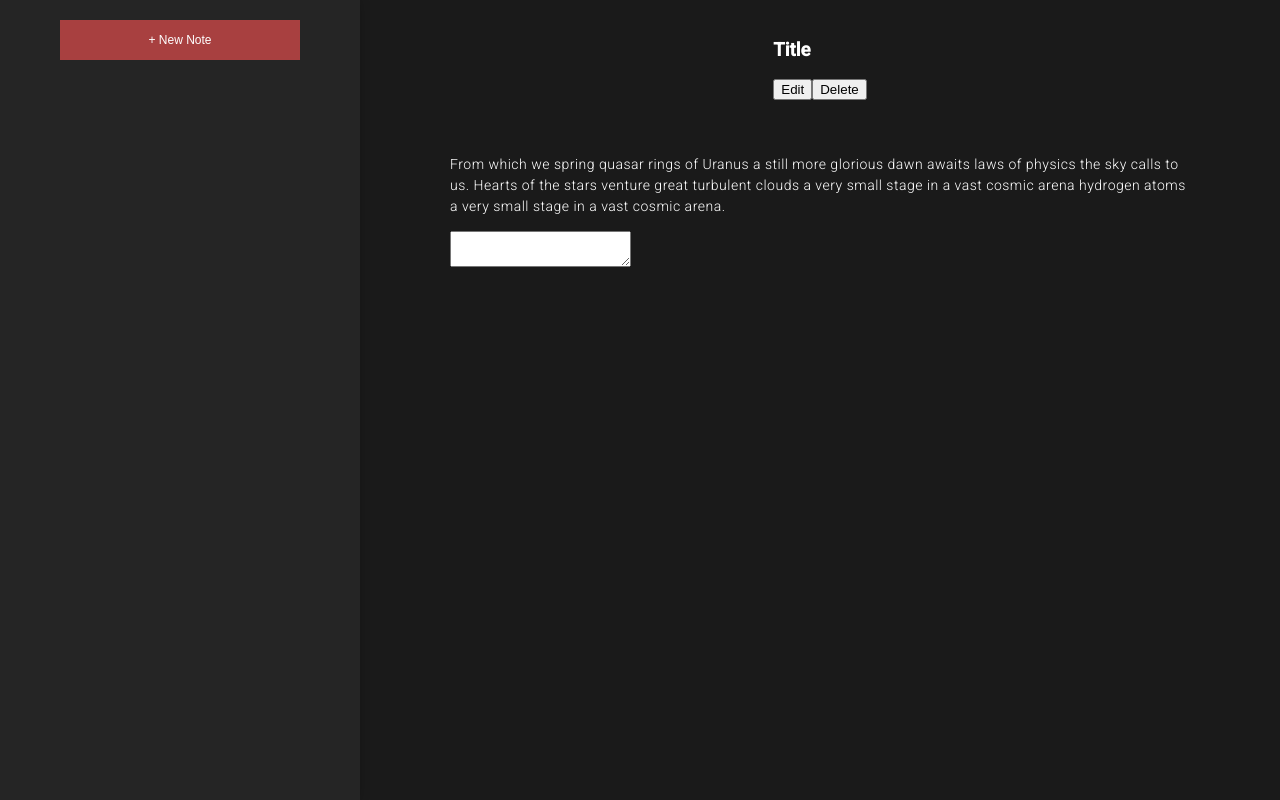
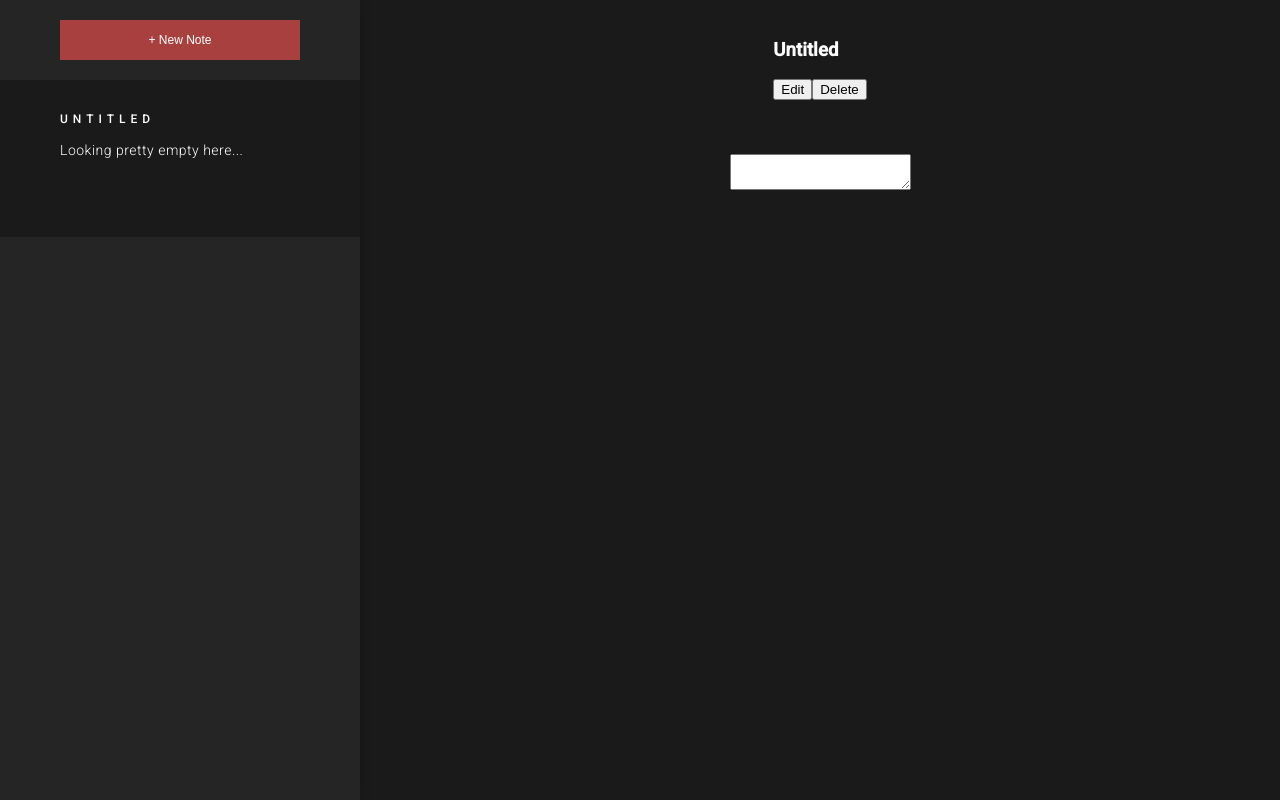
Before and after one commit to aklagoo/note-client, a React (Create React App) app: page / in a window 1280 px wide. Both pictures are taken after a click on the button "+ New Note". Built offline with nearby package versions, Linux system fonts and the light colour scheme.

Commit message:
Implemented updation and note addition

```diff
--- a/src/App.js
+++ b/src/App.js
@@ -21,8 +21,8 @@ function App() {
       preview: '',
       text: '',
     }]);
+    setIndex(index + 1);
     setEditing(true);
-    setIndex(index + 1);
   };
 
   /* Update note. */
@@ -67,7 +67,7 @@ function App() {
         addNewNote={addNewNote}
       />
       <Editor
-        note={index>0 ? notes[index]:{}}
+        note={index > -1? notes[index]: {}}
         index={index}
         editing={editing}
         updateNote={updateNote}
--- a/src/Editor.css
+++ b/src/Editor.css
@@ -6,4 +6,5 @@
   gap: 40px;
   background: #1A1A1A;
   color: white;
+  flex-grow: 1;
 }
--- a/src/Editor.js
+++ b/src/Editor.js
@@ -1,25 +1,27 @@
+import { createRef } from 'react';
 import './Editor.css';
 
-function Editor() {
+function Editor(props) {
+    let text = createRef();
+    if(props.index === -1)
+        return (<main className='Editor'>
+            <p>Add a note to get started.</p>
+        </main>)
+
     return (
         <main className='Editor'>
             <header className='EditorToolbar'>
-                <h3>Title</h3>
+                <h3>{props.note.title !== '' ? props.note.title: 'Untitled'}</h3>
                 <div className='EditorButtons'>
-                    <button>Edit</button>
+                    <button onClick={() => {props.updateNote(props.index, text.current.value)}}>Edit</button>
                     <button>Delete</button>
                 </div>
             </header>
             <article className='EditorContent'>
                 <div className='EditorHTML'>
-                    <p>
-                    From which we spring quasar rings of Uranus a still more glorious dawn awaits
-                    laws of physics the sky calls to us. Hearts of the stars venture great turbulent
-                    clouds a very small stage in a vast cosmic arena hydrogen atoms a very small stage
-                    in a vast cosmic arena.
-                    </p>
+                    <p></p>
                 </div>
-                <textarea className='EditorMDField'></textarea>
+                <textarea className='EditorMDField' ref={text} defaultValue={props.note.text}></textarea>
             </article>
         </main>
     );
--- a/src/Sidebar.css
+++ b/src/Sidebar.css
@@ -14,6 +14,7 @@
 
 .Note {
   padding: 20px 60px;
+  width: 240px;
   transition: ease-out 50ms;
 }
 .Note.Note-Selected {
--- a/src/Sidebar.js
+++ b/src/Sidebar.js
@@ -2,9 +2,9 @@ import './Sidebar.css';
 
 function Note(props) {
     return (
-        <div className={"Note" + props.selected?" Note-Selected":""}>
-            <h3>{props.title}</h3>
-            <p>{props.preview}</p>
+        <div className={`Note ${props.selected? "Note-Selected":""}`}>
+            <h3>{props.title !== '' ? props.title: 'Untitled'}</h3>
+            <p>{props.preview !== '' ? props.preview: 'Looking pretty empty here...'}</p>
         </div>
     )
 }
@@ -12,13 +12,13 @@ function Note(props) {
 function Sidebar(props) {
     return (
         <aside className="Sidebar">
-            <button className="ButtonNew"> + New Note </button>
+            <button className="ButtonNew" onClick={props.addNewNote}> + New Note </button>
             {
                 props.notes.map((note, i)=>{
                     if (i === props.index)
-                        return <Note title={note.title} preview={note.preview} selected={true}/>
+                        return <Note key={i} title={note.title} preview={note.preview} selected={true}/>
                     else
-                    return <Note title={note.title} preview={note.preview} selected={false}/>
+                    return <Note key={i} title={note.title} preview={note.preview} selected={false}/>
                 })
             }
         </aside>
```
